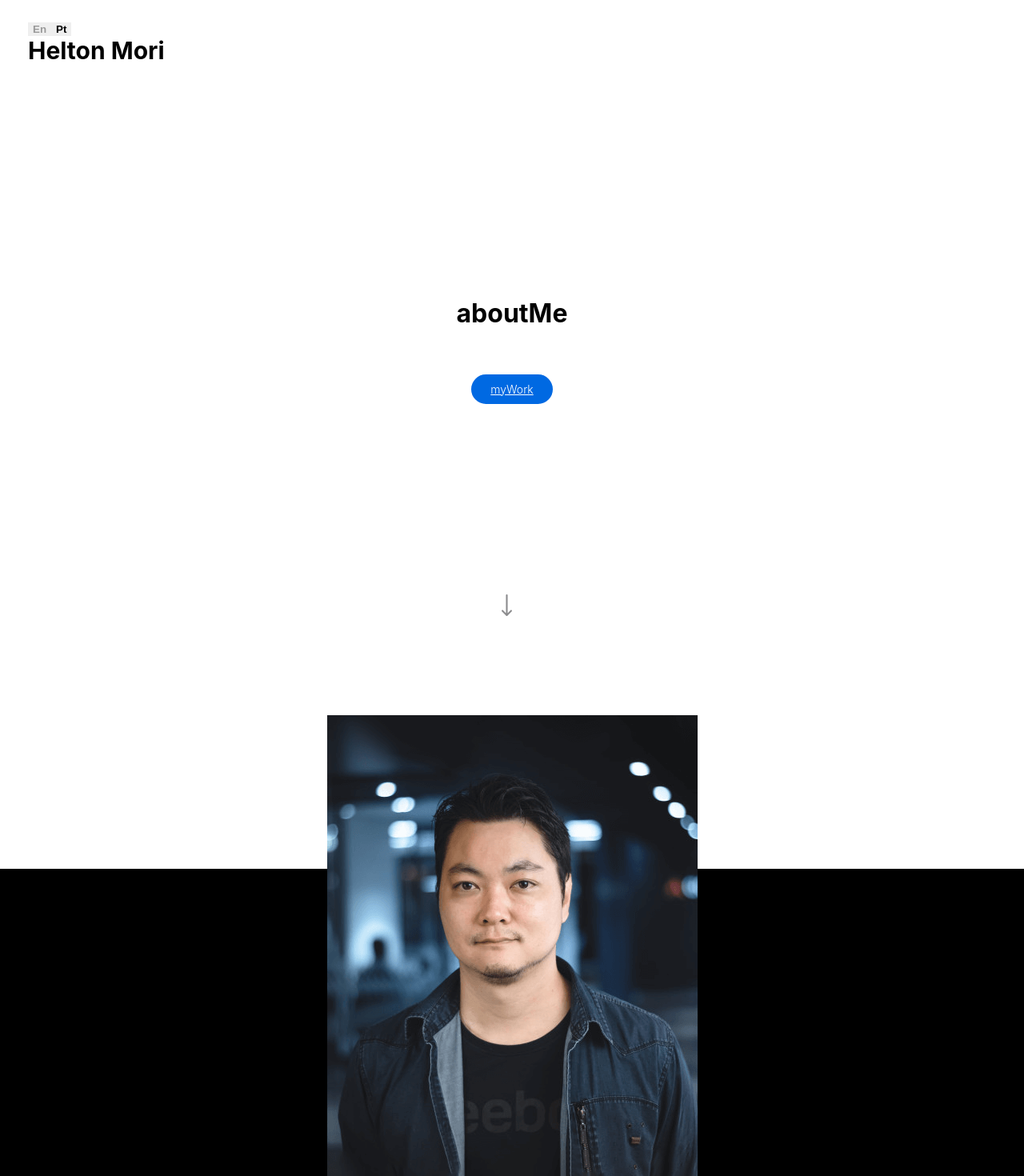
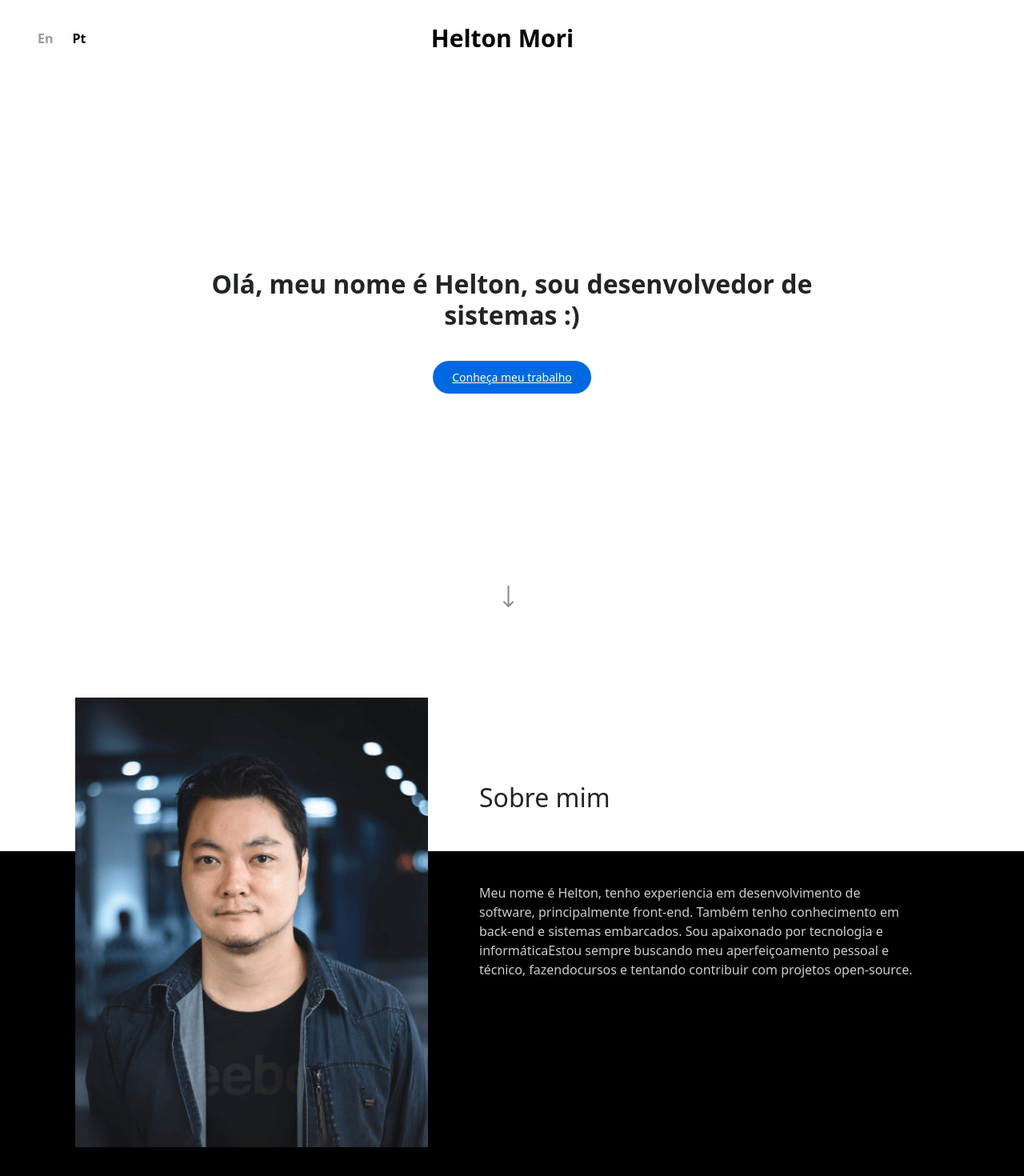
Before and after one commit to helton-mori-dev/portfolio-main, a React (Create React App) app: page / in a window 1280 px wide. Shown: the top 1470 px of the page at 80% size. Built offline with nearby package versions, Linux system fonts and the light colour scheme.

Commit message:
Adicionado i18n e bootstrap

```diff
--- a/package.json
+++ b/package.json
@@ -7,6 +7,7 @@
     "@testing-library/jest-dom": "^6.6.3",
     "@testing-library/react": "^16.3.0",
     "@testing-library/user-event": "^13.5.0",
+    "bootstrap": "^5.3.5",
     "i18next": "^25.0.1",
     "react": "^19.1.0",
     "react-dom": "^19.1.0",
--- a/src/i18n.js
+++ b/src/i18n.js
@@ -5,12 +5,52 @@ i18n.use(initReactI18next).init({
   resources: {
     en: {
       translation: {
-        welcome: "Welcome",
+        aboutMe: "Hello, my name is Helton, I'm a software developer :)",
+        myWork: "Get to know me",
+        myFunction: "About me",
+        aboutMeExt:
+          "My name is Helton, I have experience in software development, mainly front-end. I also have knowledge in back-end and embedded systems. I am passionate about technology and computers. I'm always looking for personal and technical improvement, taking courses and trying to contribute to open-source projects.",
+        recentWorksTitle: "Recent works",
+        workOngName: "NGO Amaar",
+        workOng:
+          "Volunteer work carried out for the NGO Amaar. Technologies used: Vue.js, Vuetify, Vue Router and CSS",
+        goTo: "Go to",
+        workViso:
+          "E-commerce developed on the Magento platform, using PHP, HTML, CSS, SAAS, Jquery and Javascript",
+        workMentor: "Test project carried out with Vue.js 3 and Vuex 4",
+        letsWork: "Let's work together?",
+        contact: "Get in touch",
+        developedBy: "Developed by",
+        linkHome: "Home",
+        linkAbout: "About me",
+        linkWork: "Work",
+        linkBlog: "Blog",
+        companiesWorked: "Companies I created projects for",
       },
     },
     pt: {
       translation: {
-        welcome: "Bem-vindo",
+        aboutMe: "Olá, meu nome é Helton, sou desenvolvedor de sistemas :)",
+        myWork: "Conheça meu trabalho",
+        myFunction: "Sobre mim",
+        aboutMeExt:
+          "Meu nome é Helton, tenho experiencia em desenvolvimento de software, principalmente front-end. Também tenho conhecimento em back-end e sistemas embarcados. Sou apaixonado por tecnologia e informáticaEstou sempre buscando meu aperfeiçoamento pessoal e técnico, fazendocursos e tentando contribuir com projetos open-source.",
+        recentWorksTitle: "Trabalhos recentes",
+        workOngName: "ONG Amaar",
+        workOng:
+          "Trabalho voluntário realizado para a ONG Amaar. Tecnologias utilizadas: Vue.js, Vuetify, Vue Router e CSS",
+        goTo: "Ir para",
+        workViso:
+          "Loja virtual desenvolvida na plataforma Magento, utilizando PHP, HTML, CSS, SAAS, Jquery e Javascript",
+        workMentor: "Projeto teste realizado com Vue.js 3 e Vuex 4",
+        letsWork: "E aí, vamos trabalhar juntos?",
+        contact: "Entre em contato",
+        developedBy: "Desenvolvido por",
+        linkHome: "Início",
+        linkAbout: "Sobre mim",
+        linkWork: "Trabalhos",
+        linkBlog: "Blog",
+        companiesWorked: "Empresas para quem já prestei serviços",
       },
     },
   },
```
Also changed, not shown: src/index.js (+7 -6 lines), 1 other file (tests, documents, lock files or other folders).
